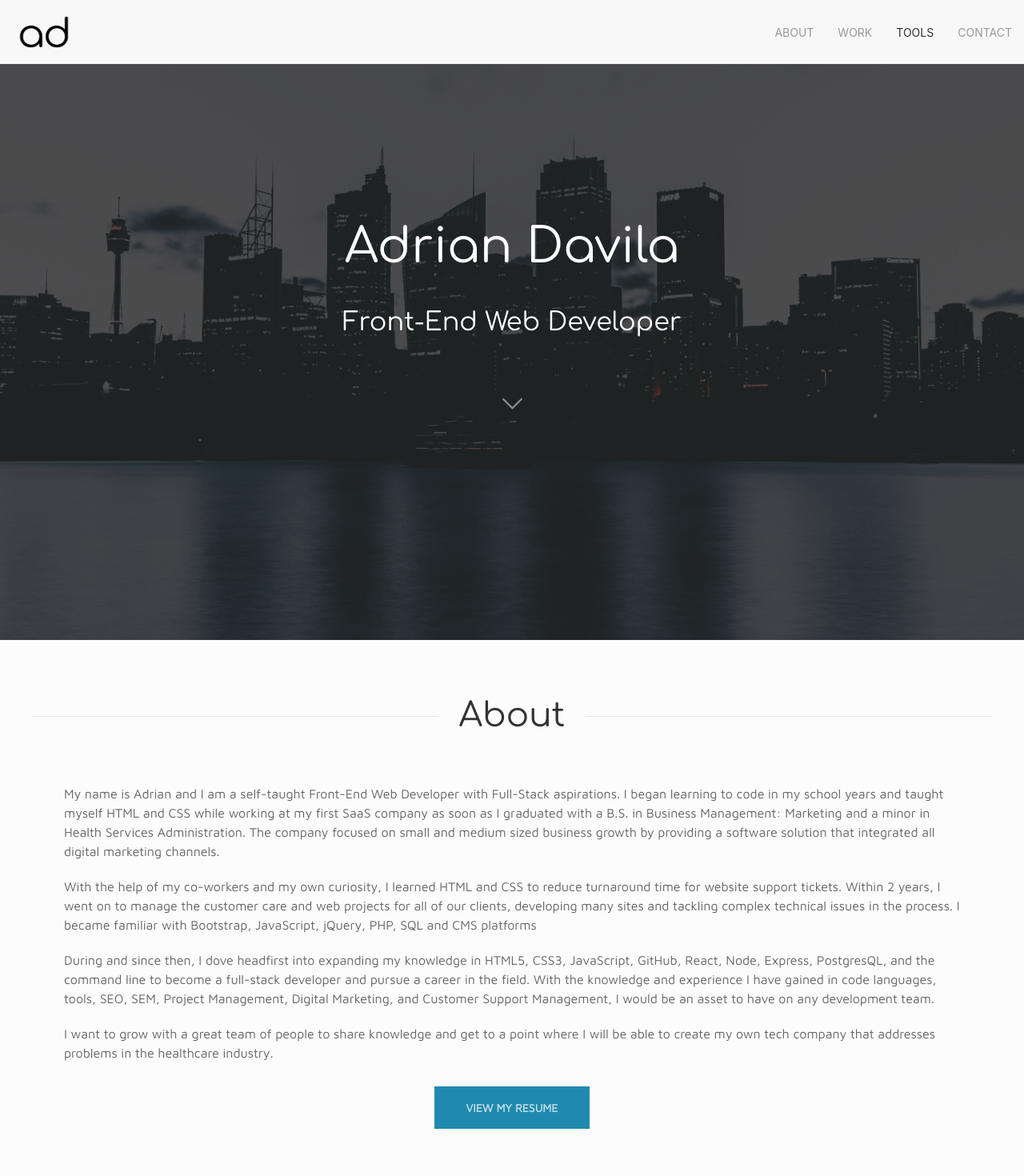
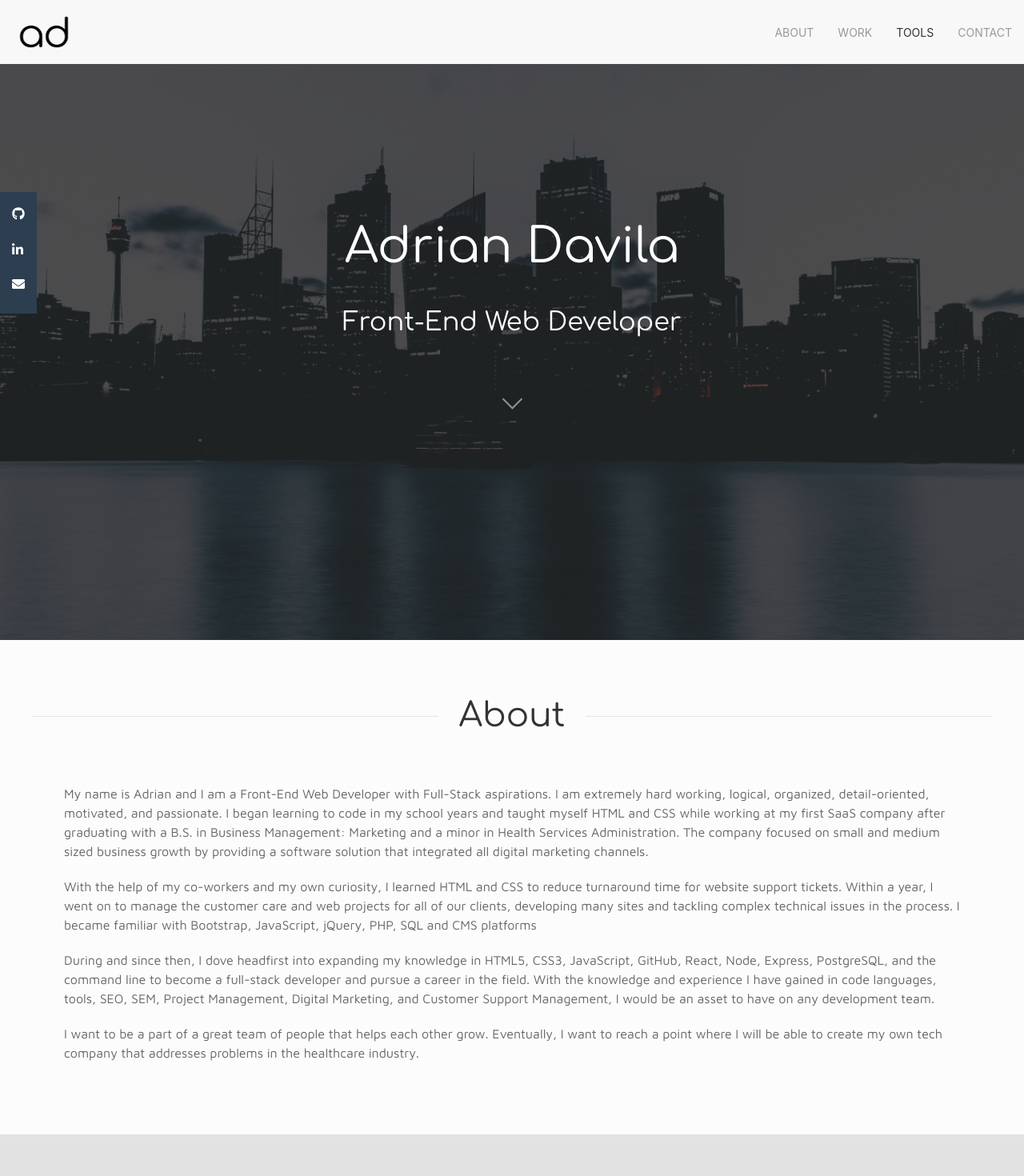
Before and after one commit to Adrian-MD/react-portfolio, a React (Create React App) app: page / in a window 1280 px wide. Shown: the top 1470 px of the page at 80% size. Built offline with nearby package versions, Linux system fonts and the light colour scheme; what @fortawesome/fontawesome would draw is missing.

Commit message:
added social bar and working on form

```diff
--- a/public/index.html
+++ b/public/index.html
@@ -1,31 +1,26 @@
 <!DOCTYPE html>
 <html lang="en">
   <head>
+    <!-- Global site tag (gtag.js) - Google Analytics -->
+    <script async src="https://www.googletagmanager.com/gtag/js?id=UA-117669231-1"></script>
+    <script>
+      window.dataLayer = window.dataLayer || [];
+      function gtag(){dataLayer.push(arguments);}
+      gtag('js', new Date());
+
+      gtag('config', 'UA-117669231-1');
+    </script>
     <meta charset="utf-8">
     <meta name="viewport" content="width=device-width, initial-scale=1, shrink-to-fit=no">
     <meta http-equiv="X-UA-Compatible" content="ie=edge">
     <meta name="theme-color" content="#000000">
-    <!--
-      manifest.json provides metadata used when your web app is added to the
-      homescreen on Android. See https://developers.google.com/web/fundamentals/engage-and-retain/web-app-manifest/
-    -->
     <link rel="manifest" href="%PUBLIC_URL%/manifest.json">
     <link rel="shortcut icon" href="%PUBLIC_URL%/favicon/favicon.ico">
-    <!--
-      Notice the use of %PUBLIC_URL% in the tags above.
-      It will be replaced with the URL of the `public` folder during the build.
-      Only files inside the `public` folder can be referenced from the HTML.
-
-      Unlike "/favicon.ico" or "favicon.ico", "%PUBLIC_URL%/favicon.ico" will
-      work correctly both with client-side routing and a non-root public URL.
-      Learn how to configure a non-root public URL by running `npm run build`.
-    -->
     <title>Adrian's Portfolio Site</title>
     <link rel="stylesheet" href="%PUBLIC_URL%/css/uikit.min.css" />
     <script src="%PUBLIC_URL%/js/uikit.min.js" type="application/javascript"></script>
     <script src="%PUBLIC_URL%/js/uikit-icons.min.js" type="application/javascript"></script>
     <link href="https://fonts.googleapis.com/css?family=Comfortaa|Maven+Pro" rel="stylesheet">
-    <!--<link href="%PUBLIC_URL%/css/style.css" rel="stylesheet">-->
     <link href="%PUBLIC_URL%/css/fa-svg-with-js.css" rel="stylesheet">
     <script src="%PUBLIC_URL%/js/fontawesome-all.js" type="application/javascript"></script>
   </head>
@@ -34,15 +29,5 @@
       You need to enable JavaScript to run this app.
     </noscript>
     <div id="root"></div>
-    <!--
-      This HTML file is a template.
-      If you open it directly in the browser, you will see an empty page.
-
-      You can add webfonts, meta tags, or analytics to this file.
-      The build step will place the bundled scripts into the <body> tag.
-
-      To begin the development, run `npm start` or `yarn start`.
-      To create a production bundle, use `npm run build` or `yarn build`.
-    -->
   </body>
 </html>
--- a/src/App.css
+++ b/src/App.css
@@ -50,6 +50,21 @@ body {
 .uk-color-dark {
   color: #2c3e50
 }
+.uk-button-primary {
+  background-color: #208aae;
+}
+.uk-button-secondary {
+  background-color: #f25f5c;
+}
+.uk-button-muted {
+  background-color: #e2e2e2;
+}
+.uk-button-default {
+  background-color: #fcfcfc;
+}
+.uk-button-dark {
+  background-color: #2c3e50
+}
 
 .size5 { font-size: 5em; }
 .size4 { font-size: 4em; }
@@ -64,6 +79,9 @@ body {
 .work .uk-card-media-top {
   max-height: 300px;
   overflow:hidden;
+}
+.work .uk-overlay-primary {
+  background: rgba(2, 2, 2, 0.8);
 }
 
 .uk-panel {
--- a/src/App.js
+++ b/src/App.js
@@ -3,6 +3,7 @@ import './App.css';
 import Header from './components/Header/Header.js';
 import Main from './components/Main/Main.js';
 import Footer from './components/Footer/Footer.js';
+import Social from './components/Social/Social.js';
 import fontawesome from '@fortawesome/fontawesome';
 import FontAwesomeIcon from '@fortawesome/react-fontawesome';
 import brands from '@fortawesome/fontawesome-free-brands';
@@ -21,6 +22,7 @@ class App extends Component {
     return (
       <div className="App">
         <Header />
+        <Social />
         <Main />
         <Footer />
       </div>
--- a/src/components/Main/About/About.js
+++ b/src/components/Main/About/About.js
@@ -8,11 +8,11 @@ const About = () => {
                 <h1 className="uk-heading-line uk-text-center"><span>About</span></h1>
                 <Clips />
                 <div className="container uk-padding uk-padding-remove-bottom">
-                    <p>My name is Adrian and I am a self-taught Front-End Web Developer with Full-Stack aspirations. I began learning to code in my school years and taught myself HTML and CSS while working at my first SaaS company as soon as I graduated with a B.S. in Business Management: Marketing and a minor in Health Services Administration. The company focused on small and medium sized business growth by providing a software solution that integrated all digital marketing channels.</p>
-                    <p>With the help of my co-workers and my own curiosity, I learned HTML and CSS to reduce turnaround time for website support tickets. Within 2 years, I went on to manage the customer care and web projects for all of our clients, developing many sites and tackling complex technical issues in the process. I became familiar with Bootstrap, JavaScript, jQuery, PHP, SQL and CMS platforms</p>
-                    <p>During and since then, I dove headfirst into expanding my knowledge in HTML5, CSS3, JavaScript, GitHub, React, Node, Express, PostgresQL, and the command line to become a full-stack developer and pursue a career in the field. With the knowledge and experience I have gained in code languages, tools, SEO, SEM, Project Management, Digital Marketing, and Customer Support Management, I would be an asset to have on any development team.</p>
-                    <p>I want to grow with a great team of people to share knowledge and get to a point where I will be able to create my own tech company that addresses problems in the healthcare industry.</p>
-                    <button className="uk-button uk-button-large uk-text-bold uk-align-center uk-background-primary uk-light">View my resume</button>
+                    <p>My name is Adrian and I am a Front-End Web Developer with Full-Stack aspirations. I am extremely hard working, logical, organized, detail-oriented, motivated, and passionate. I began learning to code in my school years and taught myself HTML and CSS while working at my first SaaS company after graduating with a B.S. in Business Management: Marketing and a minor in Health Services Administration. The company focused on small and medium sized business growth by providing a software solution that integrated all digital marketing channels.</p>
+                    <p>With the help of my co-workers and my own curiosity, I learned HTML and CSS to reduce turnaround time for website support tickets. Within a year, I went on to manage the customer care and web projects for all of our clients, developing many sites and tackling complex technical issues in the process. I became familiar with Bootstrap, JavaScript, jQuery, PHP, SQL and CMS platforms</p>
+                    <p>During and since then, I dove headfirst into expanding my knowledge in HTML5, CSS3, JavaScript, GitHub, React, Node, Express, PostgreSQL, and the command line to become a full-stack developer and pursue a career in the field. With the knowledge and experience I have gained in code languages, tools, SEO, SEM, Project Management, Digital Marketing, and Customer Support Management, I would be an asset to have on any development team.</p>
+                    <p>I want to be a part of a great team of people that helps each other grow. Eventually, I want to reach a point where I will be able to create my own tech company that addresses problems in the healthcare industry.</p>
+                    {/* <button className="uk-button uk-button-large uk-text-bold uk-align-center uk-background-primary uk-light">View my resume</button> */}
                 </div>
             </div>
         </div>
--- a/src/components/Main/Work/Work.js
+++ b/src/components/Main/Work/Work.js
@@ -65,8 +65,8 @@ const Work = () => {
             <div className="uk-container">
                 <h1 className="uk-heading-line uk-text-center"><span>Work</span></h1>
                 <div className="container uk-padding uk-padding-remove-bottom">
-                    <div class="uk-position-relative uk-visible-toggle uk-visible@s uk-light" uk-slider="clsActivated: uk-transition-active; center: true">
-                        <ul class="uk-slider-items uk-grid">
+                    <div className="uk-position-relative uk-visible-toggle uk-visible@s uk-light" uk-slider="clsActivated: uk-transition-active; center: true">
+                        <ul className="uk-slider-items uk-grid">
                             {
                                 projects.map((project, i) => {
                                     return (
@@ -81,9 +81,9 @@ const Work = () => {
                                 })
                             }
                         </ul>
-                        <a class="uk-position-center-left uk-position-small uk-hidden-hover" href="#" uk-slidenav-previous="true" uk-slider-item="previous"></a>
-                        <a class="uk-position-center-right uk-position-small uk-hidden-hover" href="#" uk-slidenav-next="true" uk-slider-item="next"></a>
-                        <ul class="uk-slider-nav uk-dotnav uk-flex-center uk-margin"></ul>
+                        <a className="uk-position-center-left uk-position-small uk-hidden-hover" href="#" uk-slidenav-previous="true" uk-slider-item="previous"></a>
+                        <a className="uk-position-center-right uk-position-small uk-hidden-hover" href="#" uk-slidenav-next="true" uk-slider-item="next"></a>
+                        <ul className="uk-slider-nav uk-dotnav uk-flex-center uk-margin"></ul>
                     </div>
                     <div className="container uk-padding uk-padding-remove-bottom uk-hidden@s">
                         <div className="uk-grid-small uk-child-width-1-2@s uk-child-width-1-3@m uk-child-width-1-3@l" uk-grid="true">
--- a/src/components/Main/Work/WorkCardSmall.js
+++ b/src/components/Main/Work/WorkCardSmall.js
@@ -11,7 +11,7 @@ const WorkCardSmall = ({ imageUrl, title, desc, proUrl }) => {
           <div className="uk-card-body">
               <h3 className="uk-card-title">{title}</h3>
               <p>{desc}</p>
-              <a href={proUrl} className="uk-button uk-button-link">Project Link</a>
+              <a href={proUrl} className="uk-button uk-button-dark uk-light uk-align-right">Project Link</a>
           </div>
         </div>
       </div>
--- /dev/null
+++ b/src/components/Social/Social.css
@@ -0,0 +1,11 @@
+#social {
+  position: fixed;
+  display: flex;
+  top: 30vh;
+}
+#social a {
+  color:white;
+}
+#social a:hover {
+  color:#465363;
+}
--- /dev/null
+++ b/src/components/Social/Social.js
@@ -0,0 +1,45 @@
+import React from 'react';
+import './Social.css';
+
+const socialsList = [
+  {
+    id: 1,
+    iconCSS: "fab fa-github",
+    iconLink: "https://github.com/Adrian-MD"
+  },
+  // {
+  //   id: 2,
+  //   iconCSS: "fab fa-facebook",
+  //   iconLink: "https://www.facebook.com/Adrian.M.Davila"
+  // },
+  // {
+  //   id: 3,
+  //   iconCSS: "fab fa-twitter",
+  //   iconLink: "https://twitter.com/Traqic91"
+  // },
+  {
+    id: 4,
+    iconCSS: "fab fa-linkedin-in",
+    iconLink: "https://www.linkedin.com/in/adrian-davila/"
+  },
+  {
+    id: 5,
+    iconCSS: "fas fa-envelope",
+    iconLink: "mailto:a.m.davila91@gmail.com"
+  },
+]
+const Social = () => {
+  return (
+    <div id="social" className="uk-sticky uk-background-dark uk-padding-small uk-flex uk-flex-column uk-flex-around social">
+      {
+        socialsList.map((link, i) => {
+            return (
+              <a key={link.id} href={link.iconLink} className="uk-margin-small grow"><i className={link.iconCSS}></i></a>
+            );
+        })
+      }
+    </div>
+  )
+}
+
+export default Social;
```
Also changed, not shown: src/components/Footer/Footer.js (+5 -2 lines), src/components/Form/Form.js (+62 -15 lines).
